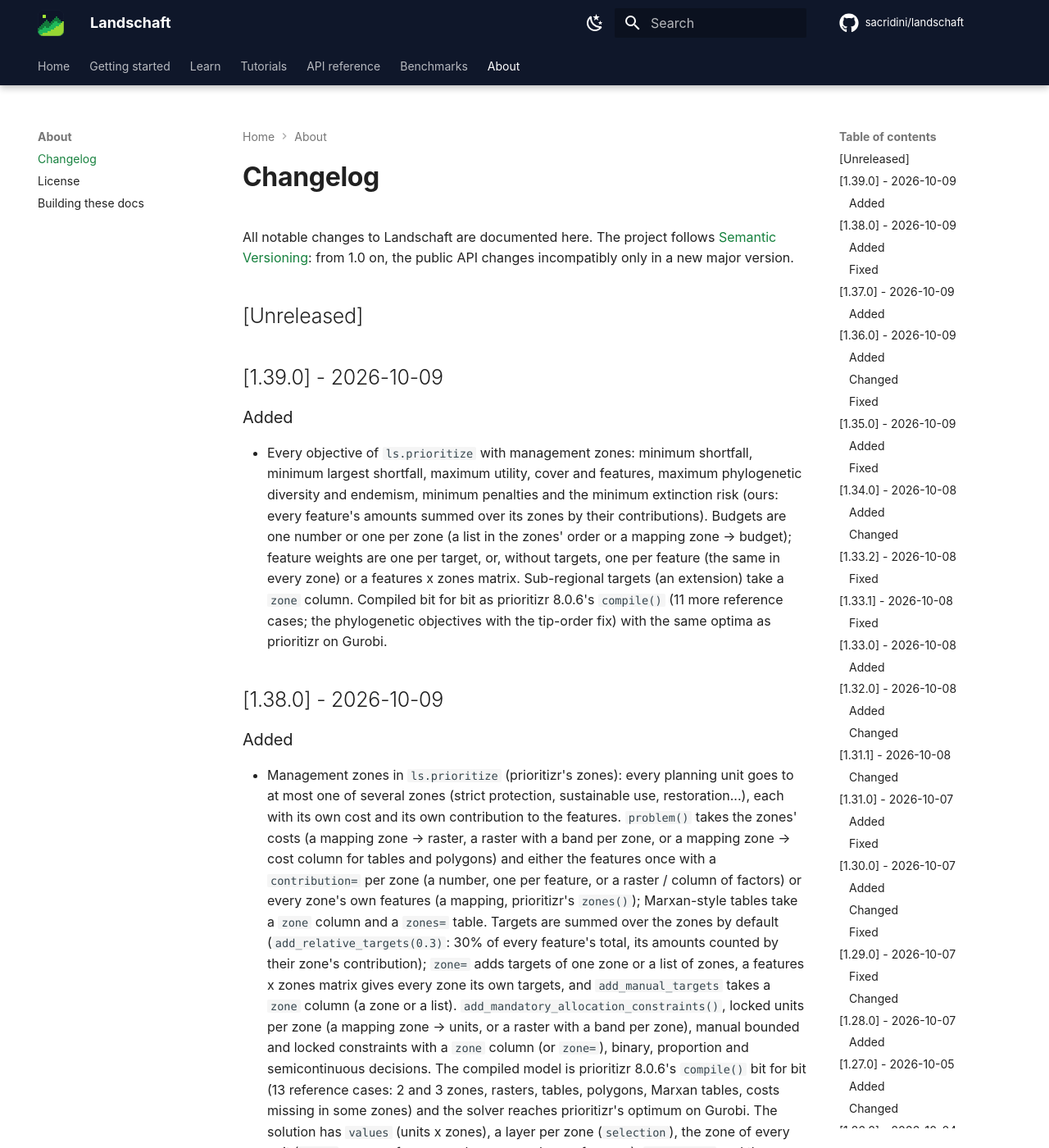
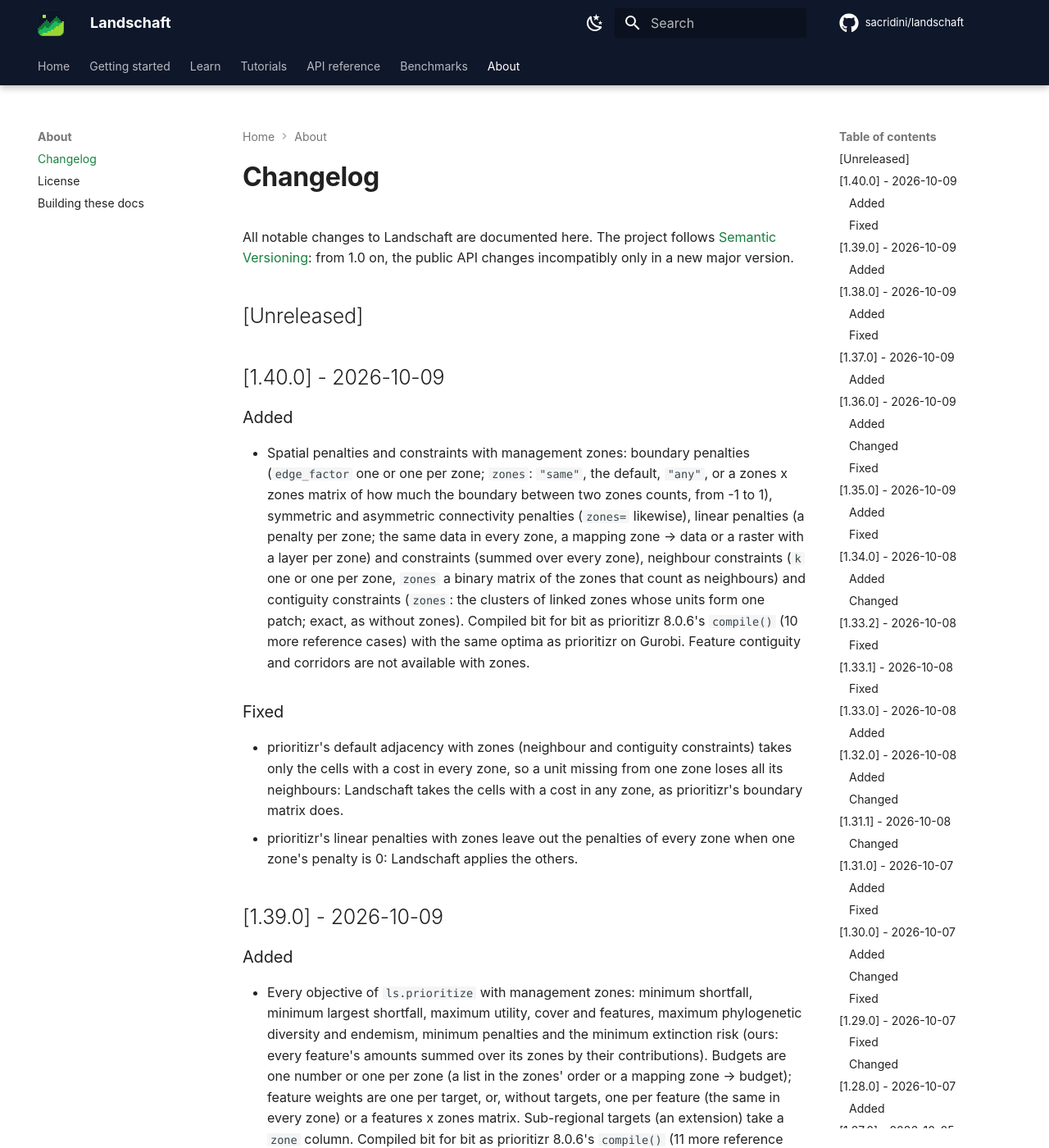
Before and after one commit to sacridini/landschaft, an MkDocs documentation site: the page built from docs/about/changelog.md, in a window 1280 px wide and 1400 px high. Shown: the whole window at 82% size. Built offline with MkDocs 1.6.1 and Material for MkDocs 9.7.7, drawn with Linux system fonts in a browser that asks for light colours; comment, search, counter and statistics services are not loaded.

Commit message:
chore: release 1.40.0

```diff
--- a/CHANGELOG.md
+++ b/CHANGELOG.md
@@ -5,6 +5,26 @@ All notable changes to Landschaft are documented here. The project follows
 in a new major version.
 
 ## [Unreleased]
+
+## [1.40.0] - 2026-10-09
+
+### Added
+- Spatial penalties and constraints with management zones: boundary penalties (`edge_factor` one or one per
+  zone; `zones`: `"same"`, the default, `"any"`, or a zones x zones matrix of how much the boundary between two
+  zones counts, from -1 to 1), symmetric and asymmetric connectivity penalties (`zones=` likewise), linear
+  penalties (a penalty per zone; the same data in every zone, a mapping zone -> data or a raster with a layer
+  per zone) and constraints (summed over every zone), neighbour constraints (`k` one or one per zone, `zones` a
+  binary matrix of the zones that count as neighbours) and contiguity constraints (`zones`: the clusters of
+  linked zones whose units form one patch; exact, as without zones). Compiled bit for bit as prioritizr
+  8.0.6's `compile()` (10 more reference cases) with the same optima as prioritizr on Gurobi. Feature
+  contiguity and corridors are not available with zones.
+
+### Fixed
+- prioritizr's default adjacency with zones (neighbour and contiguity constraints) takes only the cells with a
+  cost in every zone, so a unit missing from one zone loses all its neighbours: Landschaft takes the cells
+  with a cost in any zone, as prioritizr's boundary matrix does.
+- prioritizr's linear penalties with zones leave out the penalties of every zone when one zone's penalty is 0:
+  Landschaft applies the others.
 
 ## [1.39.0] - 2026-10-09
 
--- a/pyproject.toml
+++ b/pyproject.toml
@@ -4,7 +4,7 @@ build-backend = "scikit_build_core.build"
 
 [project]
 name = "landschaft"
-version = "1.39.0"
+version = "1.40.0"
 description = "Fast, exact landscape pattern, fragmentation, landscape-metric and connectivity analysis for Python."
 readme = "README.md"
 license = "GPL-3.0-or-later"
```
Also changed, not shown: IDEAS.md (+12 -0 lines).
